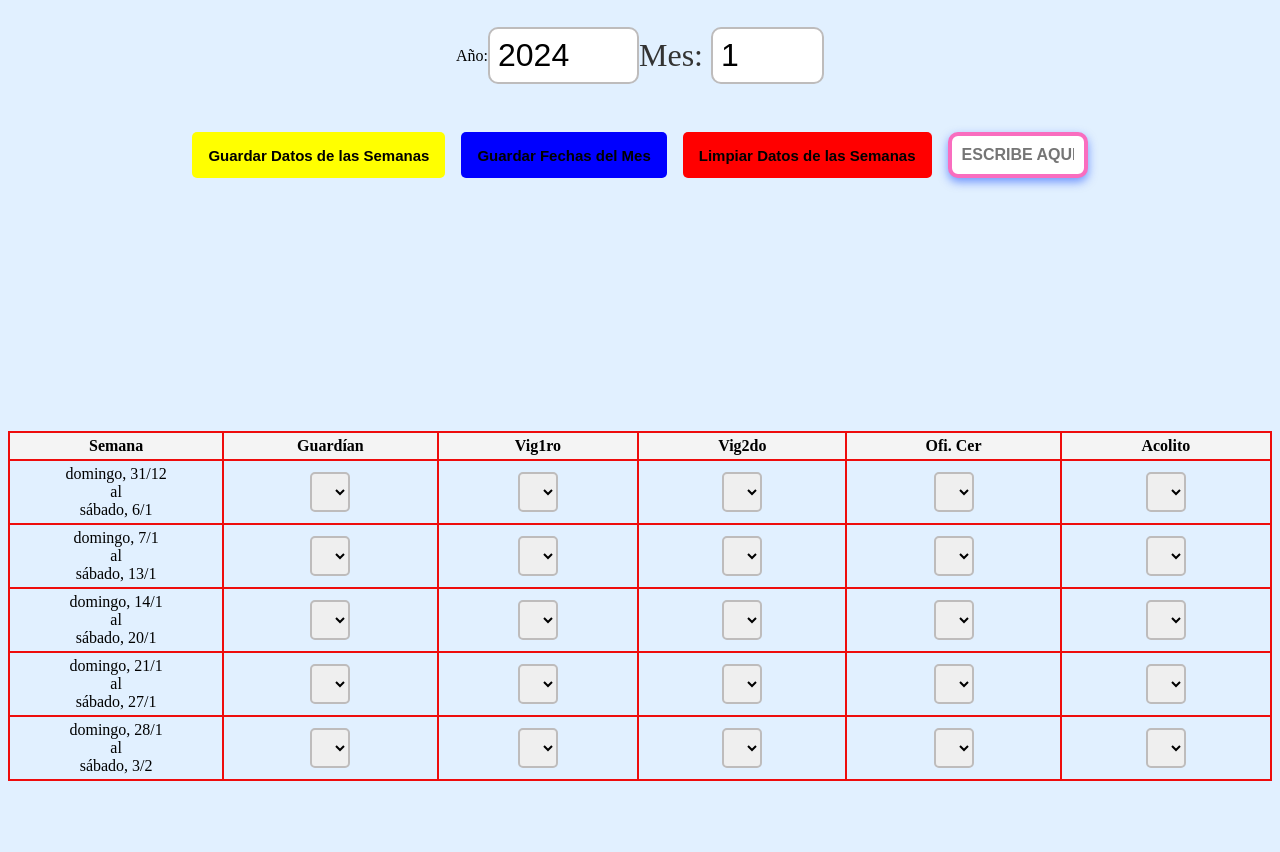
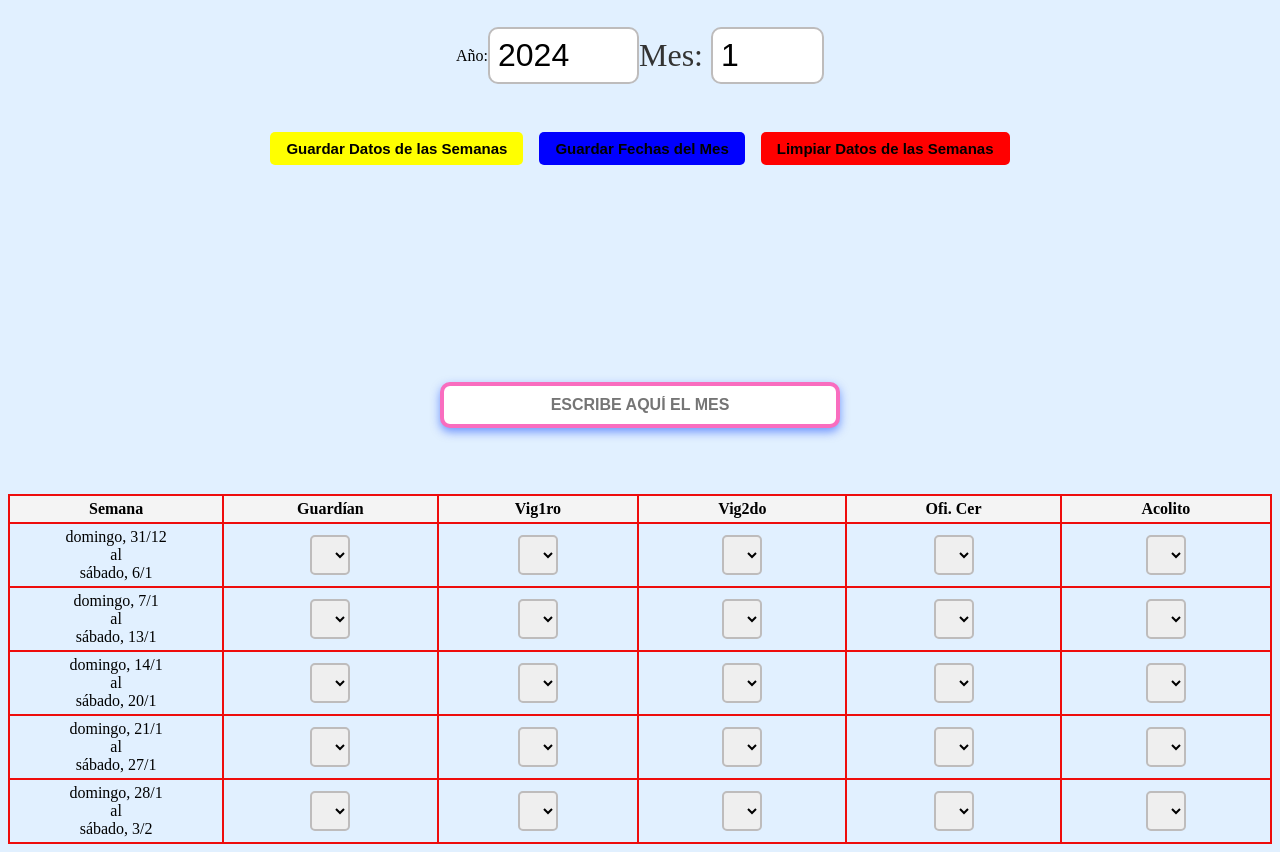
Before and after one commit to casilimas/Rotacion-Auxiliares, a React (Vite) app: page /generate-weeks in a window 1280 px wide. Shown: the part 440-1292 px from the top of the page. Before the commit the page ends 1229 px from the top, so only its background shows below. Built offline with nearby package versions, Linux system fonts and the light colour scheme.

Commit message:
cambio de estilos

```diff
--- a/src/App.css
+++ b/src/App.css
@@ -606,13 +606,20 @@ body {
 
 
 
+.center-div {
+  display: flex;
+  justify-content: center; /* Centra horizontalmente el contenido */
+  align-items: center;     /* Centra verticalmente el contenido */
+  height: 60vh;           /* Ajusta la altura según sea necesario */
+}
+
 .entrada-texto {
   font-size: 16px; /* Asegúrate de que tenga 'px' para definir correctamente el tamaño */
   text-align: center; /* Centrar el texto dentro del input */
   padding: 10px; /* Añadir algo de espacio interno */
   border: 4px solid #f5079296; /* Estilo de borde */
   border-radius: 10px; /* Bordes redondeados */
-  width: 140px; /* O el ancho que prefieras */
+  width: 400px; /* O el ancho que prefieras */
   box-sizing: border-box; /* Incluir padding y border en el ancho total */
   box-shadow: 0 4px 10px rgba(0, 59, 252, 0.5); /* Sombra pronunciada */
   font-weight: bold; /* Hacer el texto más grueso */
@@ -620,8 +627,9 @@ body {
 }
 
 .entrada-texto:hover {
-  transform: translateY(-10px) scale(1.05); /* Elevar y escalar el input */
+  transform: translateY(-10px) scale(1.05); /* Elevar y escalar el input al pasar el ratón */
 }
+
 
 
 
@@ -707,7 +715,7 @@ body {
 
 
 .table-container {
-  margin-top: 20%;
+  margin-top: -12%;
   overflow-x: auto; /* Permite desplazamiento horizontal si es necesario */
   max-width: 100%; /* Asegura que el contenedor no exceda el ancho de la pantalla */
 }
--- a/src/controllers/GenerateWeeks.jsx
+++ b/src/controllers/GenerateWeeks.jsx
@@ -345,14 +345,18 @@ const App = () => {
   <button className="limpiar-datos-de-la-tabla" onClick={clearWeeksData}>
     Limpiar Datos de las Semanas
   </button>
+
+</div>
+<div className="center-div">
   <input
-    type="text"
-    placeholder="ESCRIBE AQUI EL MES"
-    className="entrada-texto"
-    value={inputValue}
-    onChange={(e) => setInputValue(e.target.value)}
+      type="text"
+      placeholder="ESCRIBE AQUÍ EL MES"
+      className="entrada-texto"
+      value={inputValue}
+      onChange={(e) => setInputValue(e.target.value)}
   />
 </div>
+
 
 
 
```
